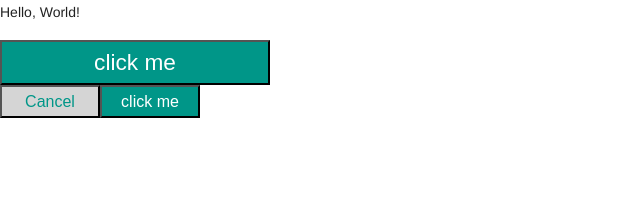
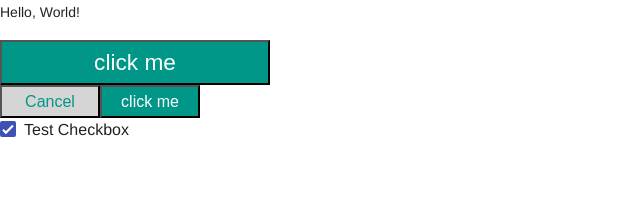
Before and after one commit to MichaelRBond/PassVault, a React app: page / in a window 1280 px wide. Shown: the top 202 px of the page, without its empty margins (0-640 px from the left). Built offline with nearby package versions, Linux system fonts and the light colour scheme.

Commit message:
Checkbox

```diff
--- a/src/components/PassVault.tsx
+++ b/src/components/PassVault.tsx
@@ -1,6 +1,7 @@
 import * as React from "react";
 import {Logger} from "../utils/logger";
 import CancelButtonSmall from "./elements/CancelButton";
+import Checkbox from "./elements/Checkbox";
 import ConfirmButton from "./elements/ConfirmButton";
 
 const logger = new Logger("PassVault");
@@ -31,6 +32,16 @@ export default class Ballista extends React.Component<{}, {}> {
             logger.info("clicked!");
           }}
         />
+        <div>
+          <Checkbox
+            id="foo-checkbox"
+            checked={true}
+            label="Test Checkbox"
+            onChangeHandler={(checked: any): void => {
+              logger.info("checkbox changed!", checked);
+            }}
+          />
+        </div>
       </div>
     );
     return display;
--- /dev/null
+++ b/src/components/elements/Checkbox.tsx
@@ -0,0 +1,60 @@
+import * as React from "react";
+import * as uuidv1 from "uuid/v1";
+
+declare var document: any;
+
+interface ComponentProps {
+  id?: string;
+  checked?: boolean;
+  label: string;
+  onChangeHandler: any; // TODO : Type better
+}
+
+interface ComponentState {
+  checked: boolean;
+  id: string;
+}
+
+export default class Checkbox extends React.Component<ComponentProps, ComponentState> {
+
+  constructor(props: ComponentProps) {
+    super(props);
+    this.state = {
+      checked: this.props.checked ? this.props.checked : false,
+      id: this.props.id ? this.props.id : uuidv1(),
+    };
+  }
+
+  public render() {
+
+    const display = (
+      <label className="mdl-checkbox mdl-js-checkbox mdl-js-ripple-effect" htmlFor={this.state.id}>
+        <input
+          type="checkbox"
+          id={this.state.id}
+          className="mdl-checkbox__input"
+          checked={this.state.checked}
+          onChange={(e) => this.handleChange(this.state.id)}
+        />
+        <span className="mdl-checkbox__label">{this.props.label}</span>
+      </label>
+    );
+
+    return display;
+  }
+
+  private handleChange(id: string): any {
+    const checkbox = this.getCheckbox();
+    // console.log(checkbox.parentElement);
+    this.setState({
+      ...this.state,
+      checked: checkbox.parentElement.MaterialCheckbox.inputElement_.checked,
+    });
+    return this.props.onChangeHandler(!this.state.checked);
+  }
+
+  private getCheckbox(): any {
+    return document.querySelector(`#${this.state.id}`);
+  }
+
+}
--- a/src/index.html
+++ b/src/index.html
@@ -3,8 +3,9 @@
   <head>
     <meta charset="UTF-8">
     <title>PassVault</title>
-    <style>
-    </style>
+    <script defer src="https://code.getmdl.io/1.3.0/material.min.js"></script>
+    <link rel="stylesheet" href="https://fonts.googleapis.com/icon?family=Material+Icons">
+    <link rel="stylesheet" href="https://code.getmdl.io/1.3.0/material.indigo-pink.min.css">
   </head>
   <body style="width: 350px; height: 520px">
     <div id="app"></div>
--- a/src/styles/app.scss
+++ b/src/styles/app.scss
@@ -1,5 +1,3 @@
-@import "node_modules/material-design-lite/src/material-design-lite.scss";
-
 .confirm-button-large {
   color: #fff;
   background-color: #009688;
```
